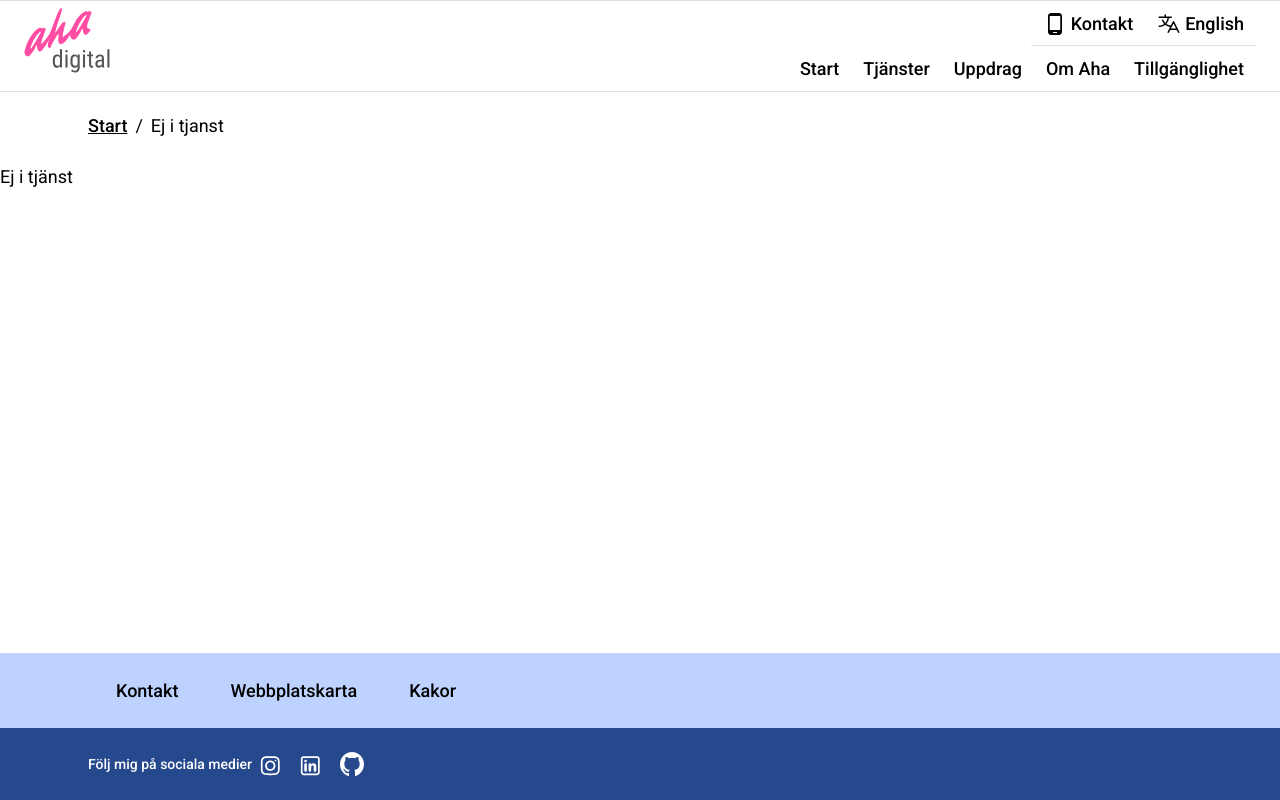
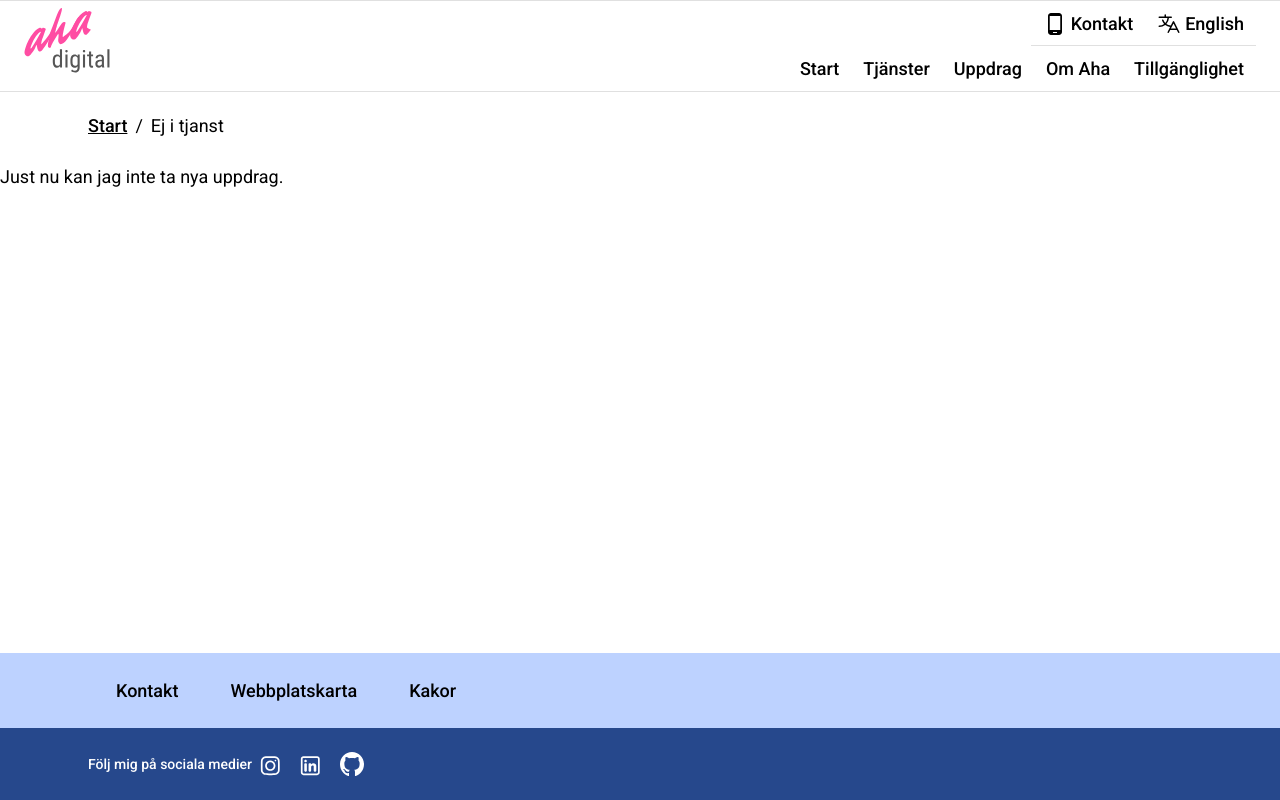
Before and after one commit to AhaDigital/new-aha-web, a Next.js app: page /ej-i-tjanst in a window 1280 px wide. Built offline with nearby package versions, Linux system fonts and the light colour scheme.

Commit message:
temp route all to not in service page with message

```diff
--- a/app/ej-i-tjanst/page.tsx
+++ b/app/ej-i-tjanst/page.tsx
@@ -12,7 +12,7 @@ export default function AboutAha() {
     <div className='container-large'>
       <div className='article-template'>
         <article>
-          Ej i tjänst
+          <h1>Just nu kan jag inte ta nya uppdrag.</h1>
         </article>
       </div>
     </div>
```
